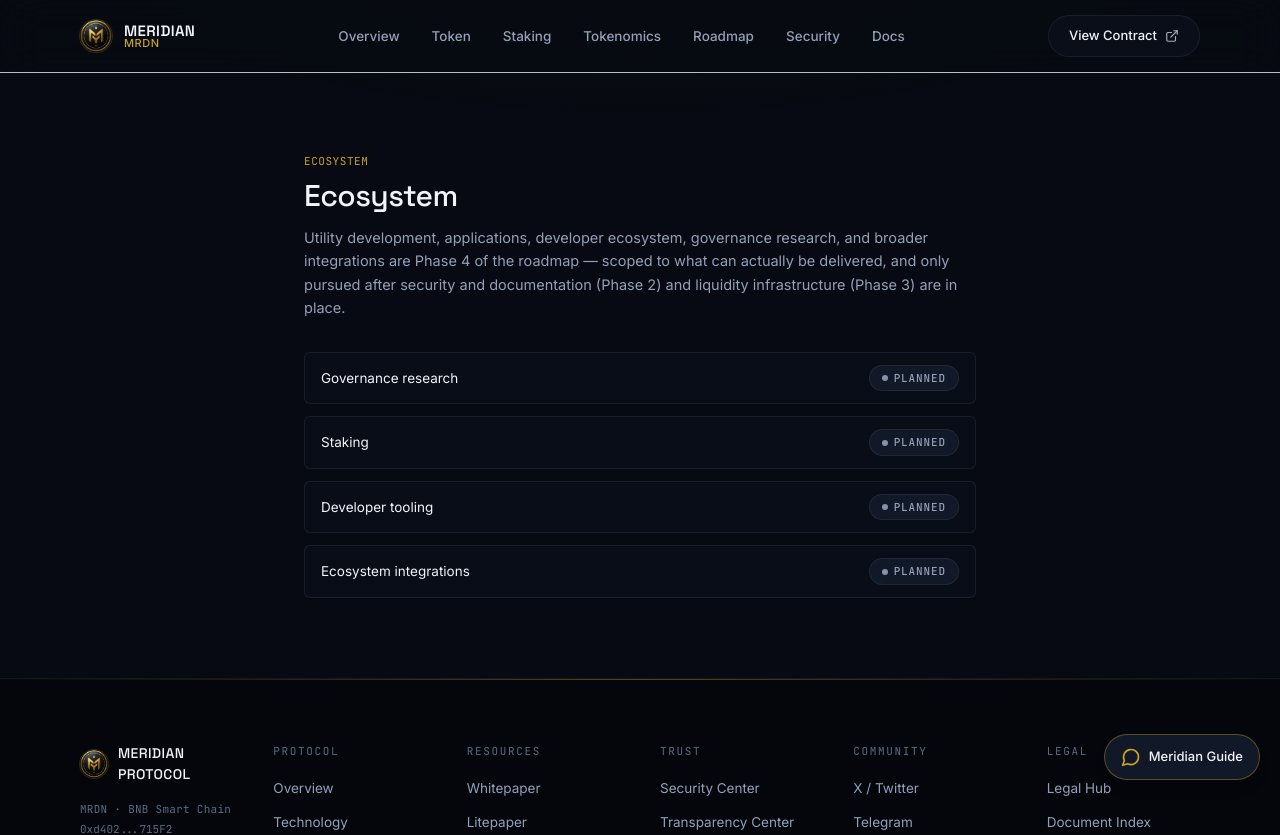
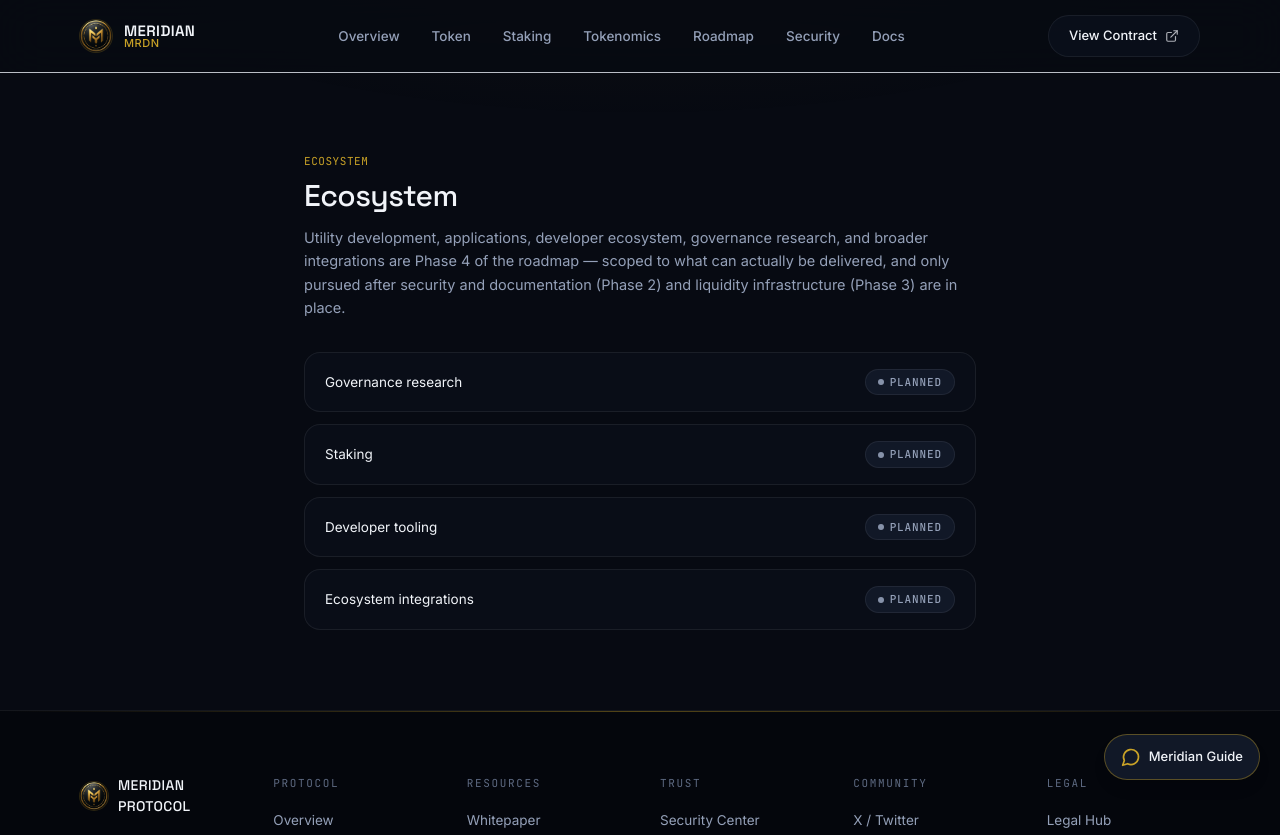
Before and after one commit to AuthorFarhanFaiz/MeridianProtocol-OfficialWebsite, a React (Vite) app: page /ecosystem in a window 1280 px wide. Shown: the top 835 px of the page. Built offline with nearby package versions, Linux system fonts and the light colour scheme.

Commit message:
Update Ecosystem.tsx

```diff
--- a/src/pages/Ecosystem.tsx
+++ b/src/pages/Ecosystem.tsx
@@ -24,7 +24,7 @@ export default function Ecosystem() {
           {ECOSYSTEM_ITEMS.map((item) => (
             <div
               key={item.name}
-              className="flex items-center justify-between rounded-md border border-surface-border bg-surface/30 px-4 py-3"
+              className="flex items-center justify-between rounded-2xl border border-surface-border bg-surface/30 px-5 py-4 transition-all duration-300 hover:border-line/20 hover:bg-surface/50"
             >
               <span className="text-[13.5px] text-ink">{item.name}</span>
               <StatusBadge status={item.status} tone="planned" />
```
